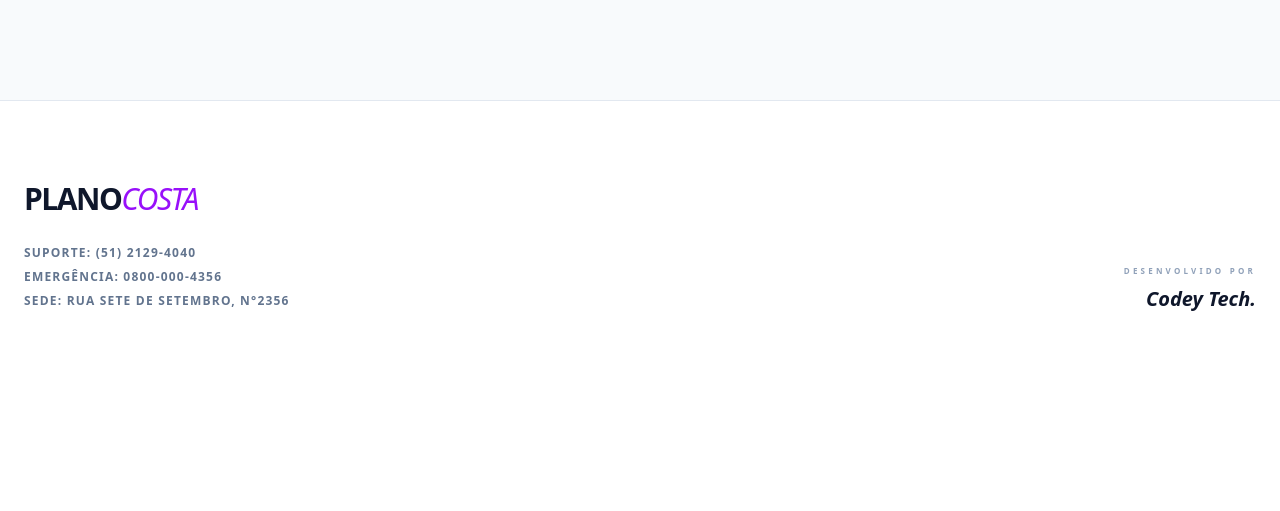
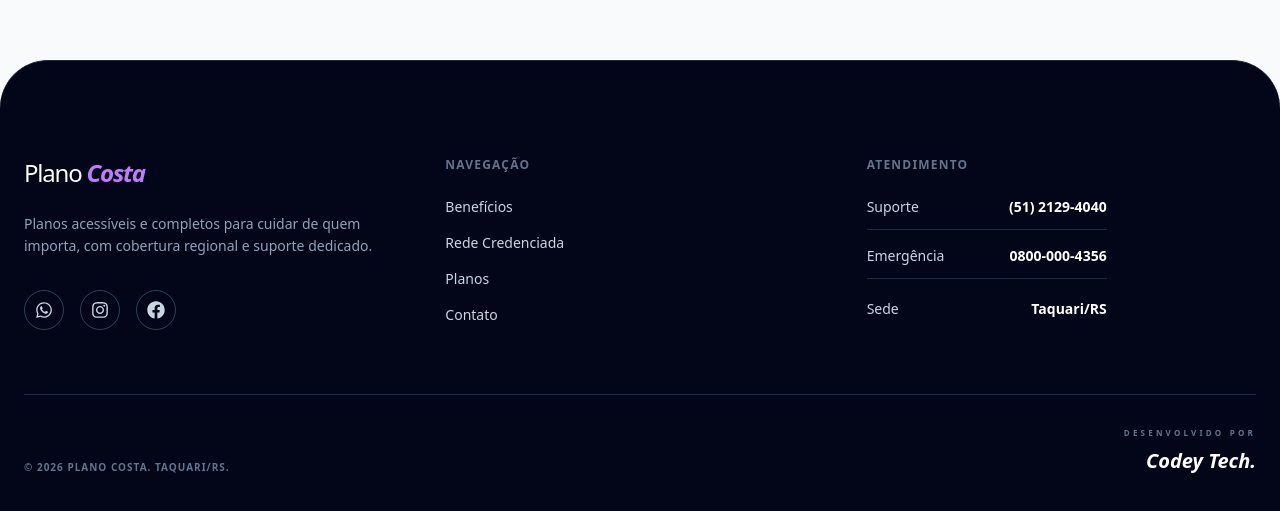
Before and after one commit to codey-tech/GrupoCosta, a Next.js app: page /plano in a window 1280 px wide. Shown: the part 10571-11082 px from the top of the page. Before the commit the page ends 10964 px from the top, so only its background shows below. Built offline with nearby package versions, Linux system fonts and the light colour scheme.

Commit message:
footer plano atualizado

```diff
--- a/src/app/(pages)/plano/page.jsx
+++ b/src/app/(pages)/plano/page.jsx
@@ -13,7 +13,7 @@ import {
   Clipboard
 } from 'lucide-react';
 import Image from 'next/image';
-import { FaWhatsapp } from 'react-icons/fa';
+import { FaWhatsapp, FaInstagram, FaFacebook } from 'react-icons/fa';
 import CopyToClipboard from 'react-copy-to-clipboard';
 import { toast, ToastContainer } from 'react-toastify';
 
@@ -929,19 +929,64 @@ export default function Page() {
       </section>
 
       {/* FOOTER */}
-      <footer className="py-20 px-6 border-t border-slate-200 bg-white">
-        <div className="max-w-7xl mx-auto flex flex-col md:flex-row justify-between items-end gap-12">
-          <div>
-            <div className="text-3xl font-black tracking-tighter uppercase mb-6">Plano<span className="text-purple-600 italic font-light">Costa</span></div>
-            <div className="select-copy text-xs font-bold text-slate-500 uppercase tracking-widest leading-loose">
-              Suporte: (51) 2129-4040<br/>
-              Emergência: 0800-000-4356<br/>
-              Sede: Rua Sete de Setembro, n°2356
+      <footer className="bg-slate-950 text-white pt-20 md:pt-24 pb-10 md:pb-12 px-6 relative z-50 rounded-t-[2.5rem] md:rounded-t-[3rem] -mt-6 md:-mt-10 overflow-hidden border-t border-slate-800">
+        <div className="max-w-7xl mx-auto grid grid-cols-1 sm:grid-cols-2 lg:grid-cols-3 gap-10 lg:gap-8 mb-12 md:mb-16 text-center sm:text-left">
+          <div className="flex flex-col gap-4 md:gap-6 lg:pr-8 items-center sm:items-start">
+            <div className="text-xl md:text-2xl tracking-tighter text-white">
+              <span className="font-light">Plano</span> <span className="font-bold italic text-purple-400">Costa</span>
+            </div>
+            <p className="select-copy text-slate-400 font-light text-xs md:text-sm leading-relaxed max-w-[250px] sm:max-w-none">
+              Planos acessíveis e completos para cuidar de quem importa, com cobertura regional e suporte dedicado.
+            </p>
+            <div className="flex gap-4 mt-2 justify-center sm:justify-start">
+              <a href="https://wa.me/5121294040" target="_blank" rel="noopener noreferrer" aria-label="WhatsApp" className="w-10 h-10 rounded-full border border-slate-700 flex items-center justify-center text-slate-300 hover:bg-[#25D366] hover:text-white hover:border-[#25D366] transition-colors">
+                <FaWhatsapp size={18} />
+              </a>
+              <a href="https://www.instagram.com/planocosta/" target="_blank" rel="noopener noreferrer" aria-label="Instagram" className="w-10 h-10 rounded-full border border-slate-700 flex items-center justify-center text-slate-300 hover:bg-white hover:text-slate-950 transition-colors">
+                <FaInstagram size={18} />
+              </a>
+              <a href="https://www.facebook.com/planocosta/?locale=pt_BR" target="_blank" rel="noopener noreferrer" aria-label="Facebook" className="w-10 h-10 rounded-full border border-slate-700 flex items-center justify-center text-slate-300 hover:bg-white hover:text-slate-950 transition-colors">
+                <FaFacebook size={18} />
+              </a>
             </div>
           </div>
-          <div className="text-right">
-            <div className="text-[8px] font-black uppercase tracking-[0.4em] text-slate-400 mb-2">Desenvolvido por</div>
-            <a href="https://codeytech.com.br" className="text-xl font-black text-slate-900 hover:text-purple-600 transition-colors italic">Codey Tech.</a>
+
+          <div>
+            <h4 className="text-[10px] md:text-xs font-bold uppercase tracking-widest text-slate-500 mb-4 md:mb-6">Navegação</h4>
+            <ul className="flex flex-col gap-3 md:gap-4 text-slate-300 font-light text-xs md:text-sm items-center sm:items-start">
+              <li><a href="#beneficios" className="hover:text-white transition-colors">Benefícios</a></li>
+              <li><a href="#rede" className="hover:text-white transition-colors">Rede Credenciada</a></li>
+              <li><a href="#planos" className="hover:text-white transition-colors">Planos</a></li>
+              <li><a href="#contato" className="hover:text-white transition-colors">Contato</a></li>
+            </ul>
+          </div>
+
+          <div>
+            <h4 className="text-[10px] md:text-xs font-bold uppercase tracking-widest text-slate-500 mb-4 md:mb-6">Atendimento</h4>
+            <ul className="select-copy flex flex-col gap-3 md:gap-4 text-slate-300 font-light text-xs md:text-sm w-full max-w-[240px] mx-auto sm:mx-0">
+              <li className="flex justify-between border-b border-slate-800 pb-2 md:pb-3">
+                <span>Suporte</span>
+                <span className="font-bold text-white">(51) 2129-4040</span>
+              </li>
+              <li className="flex justify-between border-b border-slate-800 pb-2 md:pb-3">
+                <span>Emergência</span>
+                <span className="font-bold text-white">0800-000-4356</span>
+              </li>
+              <li className="flex justify-between pt-1 gap-4">
+                <span>Sede</span>
+                <span className="font-bold text-white text-right">Taquari/RS</span>
+              </li>
+            </ul>
+          </div>
+        </div>
+
+        <div className="max-w-7xl mx-auto pt-6 md:pt-8 border-t border-slate-800 flex flex-col md:flex-row justify-between items-center md:items-end gap-8">
+          <div className="flex flex-col sm:flex-row sm:flex-wrap sm:items-center justify-center md:justify-start gap-4 sm:gap-6 text-[9px] md:text-[10px] font-bold uppercase tracking-widest text-slate-500 text-center md:text-left">
+            <div className="select-copy">© {new Date().getFullYear()} Plano Costa. Taquari/RS.</div>
+          </div>
+          <div className="text-center md:text-right shrink-0">
+            <div className="text-[8px] font-black uppercase tracking-[0.4em] text-slate-500 mb-2">Desenvolvido por</div>
+            <a href="https://codeytech.com.br" target="_blank" rel="noopener noreferrer" className="text-lg md:text-xl font-black text-white hover:text-purple-400 transition-colors italic inline-block">Codey Tech.</a>
           </div>
         </div>
       </footer>
```
